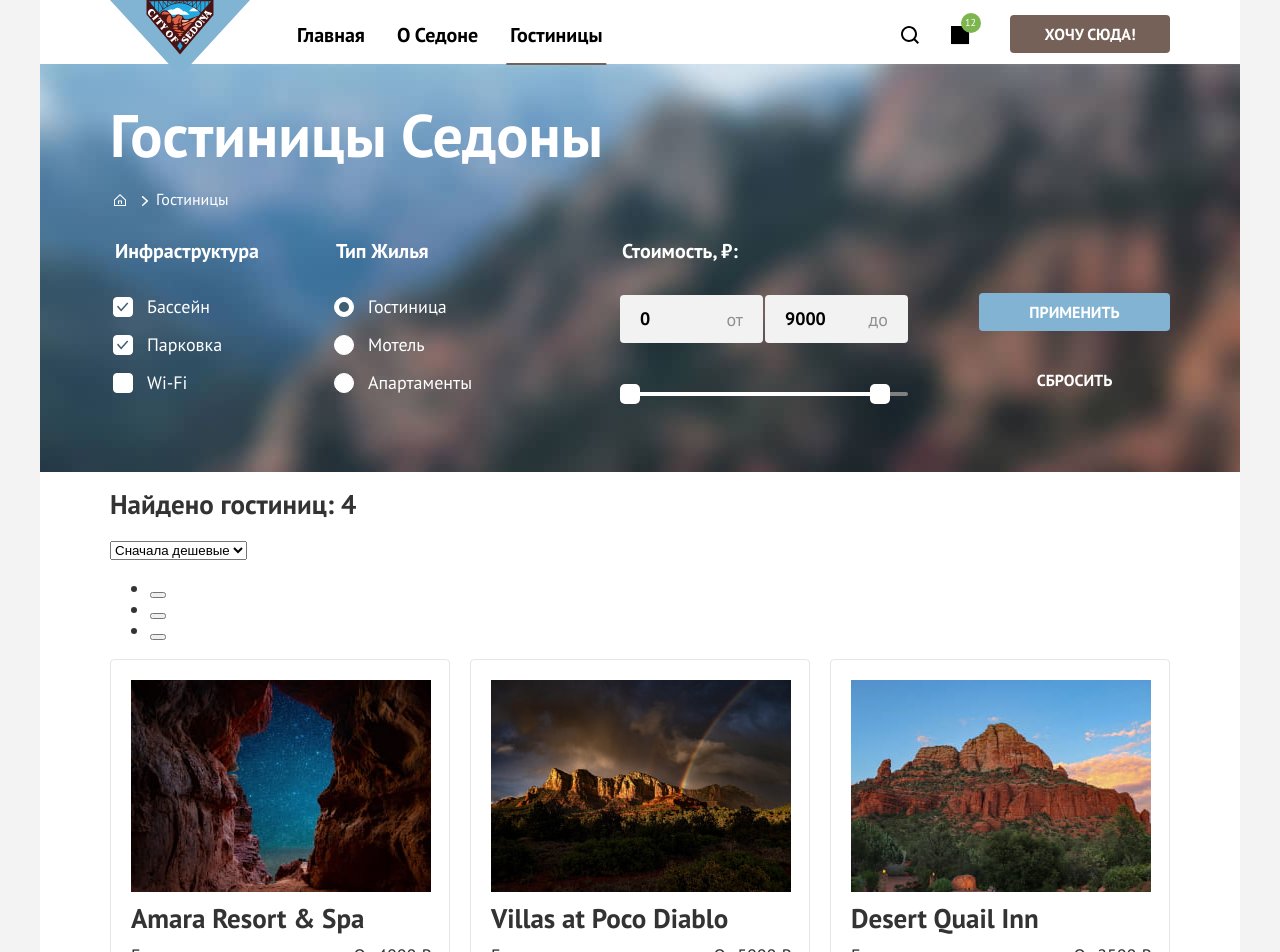
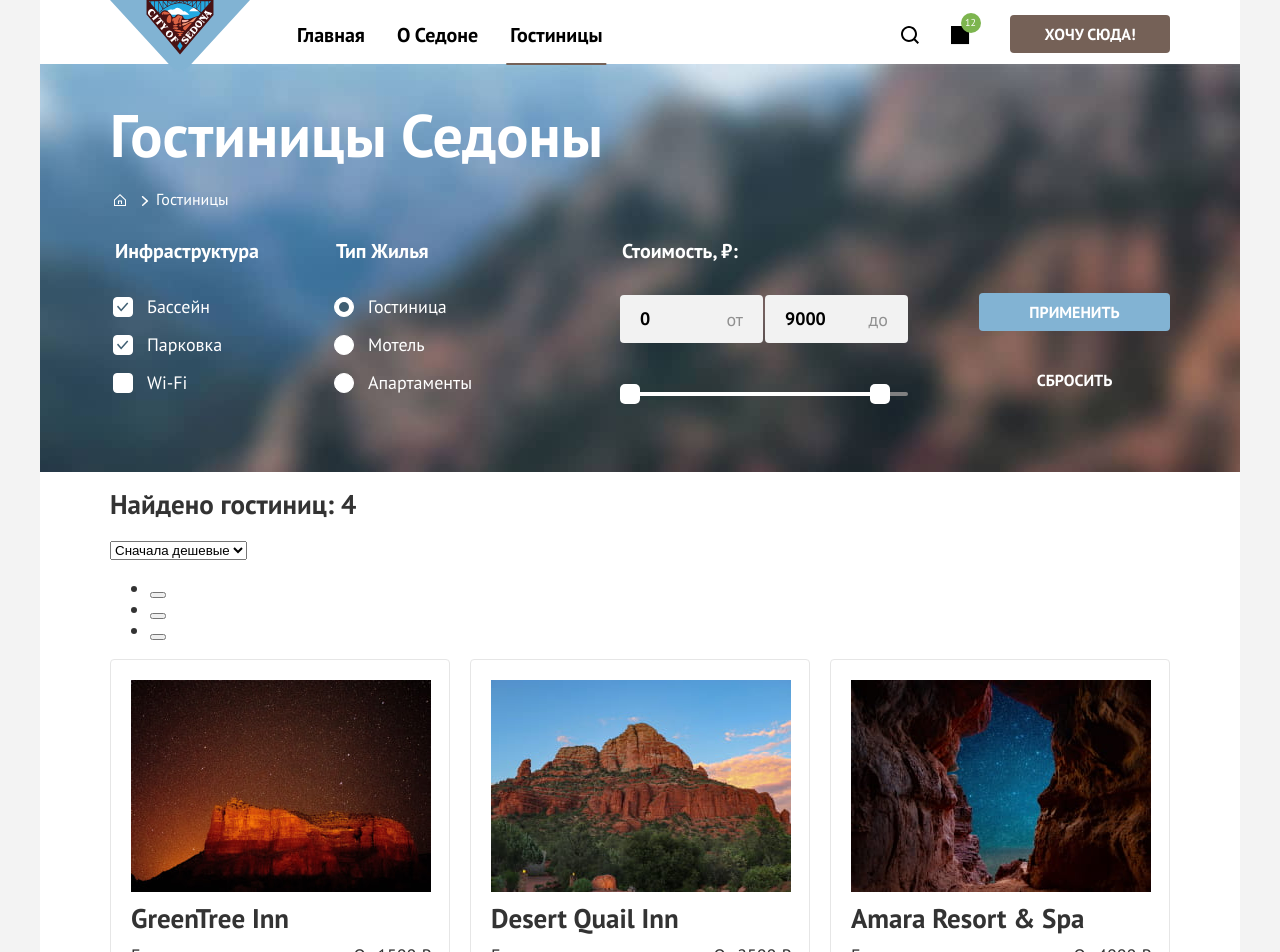
Before and after one commit to Valehorn/sedona-react, a React (Vite) app: page /catalog in a window 1280 px wide. Shown: the top 952 px of the page. Built offline with nearby package versions, Linux system fonts and the light colour scheme; grey boxes are pictures that could not be loaded.

Commit message:
Фильтрация для catalog-hotels через select catalog-hotels__sorting

```diff
--- a/src/blocks/catalog-hotels/catalogHotels.jsx
+++ b/src/blocks/catalog-hotels/catalogHotels.jsx
@@ -18,6 +18,7 @@
 function CatalogHotels() {
   const [currentView, setCurrentView] = useState(0);
   const selectData = ['Сначала дешевые', 'Сначала дорогие'];
+  const [sortOrder, setSortOrder] = useState('Сначала дешевые');
   const vieButtons = ['grid', 'slider', 'list'];
   const hotelData = [
     {
@@ -53,19 +54,40 @@
       image: hotel4
     },
   ];
-  let currentViewType = vieButtons[currentView];
+
+  const currentViewType = vieButtons[currentView];
+
+  const sortedHotels = hotelData.toSorted((a, b) => {
+    const priceA = parseInt(a.price);
+    const priceB = parseInt(b.price);
+
+    if (sortOrder === 'Сначала дешевые') {
+      return priceA - priceB;
+    } else {
+      return priceB - priceA;
+    }
+  });
 
   const handleViewChange = (index) => {
     setCurrentView(index);
-    currentViewType = vieButtons[currentView];
+  };
+
+  const handleSortChange = (evt) => {
+    setSortOrder(evt.target.value);
   };
 
   return (
     <section className="catalog-hotels">
       <Container>
         <div className="catalog-hotels__sorting">
-          <h2 className="catalog-hotels__title">Найдено гостиниц: {hotelData.length}</h2>
-          <Select name="catalog-hotels__sorting" id="catalog-hotels__sorting" block="catalog-hotels" data={selectData} />
+          <h2 className="catalog-hotels__title">Найдено гостиниц: {sortedHotels.length}</h2>
+          <Select
+            name="catalog-hotels__sorting"
+            id="catalog-hotels__sorting"
+            block="catalog-hotels"
+            data={selectData}
+            value={sortOrder}
+            onChange={handleSortChange} />
           <ul className="catalog-hotels__view-list">
             {vieButtons.map((button, index) => {
               return (
@@ -79,7 +101,7 @@
 
         <div className={`catalog-hotels__list  ${currentViewType ? `catalog-hotels__list--${currentViewType}` : ''}`}>
           {(currentViewType === 'grid' || currentViewType === 'list') && (
-            hotelData.map((card, index) => (
+            sortedHotels.map((card, index) => (
               <Card key={index} data={card} block="catalog-hotels" />
             ))
           )}
@@ -90,8 +112,8 @@
             slidesPerView={3}
             navigation
           >
-            {hotelData.map((card, index) => (
-              <SwiperSlide key={index}>
+            {sortedHotels.map((card) => (
+              <SwiperSlide key={card.name}>
                 <Card data={card} block="catalog-hotels" />
               </SwiperSlide>
             ))}
--- a/src/components/select/select.jsx
+++ b/src/components/select/select.jsx
@@ -1,10 +1,20 @@
 import './select.scss';
 
-function Select({ name, id, block, data= [] }) {
+function Select({ name, id, block, data = [], value, onChange = () => { } }) {
   return (
-    <select className={`select ${block ? `${block}__select` : ''}`} name={name} id={id}>
+    <select
+      className={`select ${block ? `${block}__select` : ''}`}
+      name={name}
+      id={id}
+      value={value}
+      onChange={onChange}
+    >
       {data.map((option) => {
-        return (<option value={option} key={option} defaultValue={data[0]} >{option}</option>)
+        return (
+          <option value={option} key={option}>
+            {option}
+          </option>
+        )
       })}
     </select>
   );
```
